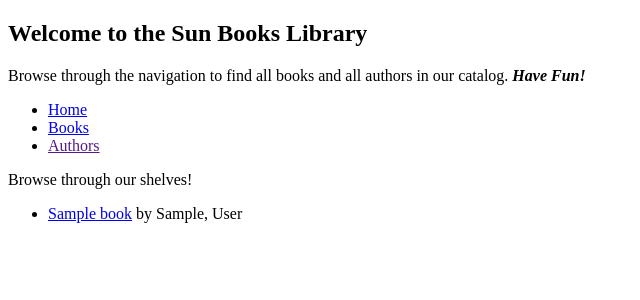
After one commit to DorisDjango/Sunbooks_Library1, a Django app: page /books/ in a window 1280 px wide. The commit adds this page. Shown: the top 300 px of the page, without its empty margins (0-640 px from the left). Run offline with Django 4.2, Linux system fonts and the light colour scheme; tables that the repository leaves empty hold one stand-in row (values such as "Sample post").

Commit message:
working on the views, resorted to function based views

```diff
--- a/Sunbooks/settings.py
+++ b/Sunbooks/settings.py
@@ -9,7 +9,7 @@ https://docs.djangoproject.com/en/4.0/topics/settings/
 For the full list of settings and their values, see
 https://docs.djangoproject.com/en/4.0/ref/settings/
 """
-
+import os
 from pathlib import Path
 
 # Build paths inside the project like this: BASE_DIR / 'subdir'.
@@ -56,7 +56,7 @@ ROOT_URLCONF = 'Sunbooks.urls'
 TEMPLATES = [
     {
         'BACKEND': 'django.template.backends.django.DjangoTemplates',
-        'DIRS': [],
+        'DIRS': [os.path.join(BASE_DIR, 'templates')],
         'APP_DIRS': True,
         'OPTIONS': {
             'context_processors': [
--- a/library/admin.py
+++ b/library/admin.py
@@ -26,7 +26,7 @@ class BookInstanceInline(admin.TabularInline):
 
 @admin.register(Book)
 class BookAdmin(admin.ModelAdmin):
-    list_display = ('title', 'author', 'display_genre')
+    list_display = ('title', 'author')
 
     inlines = [BookInstanceInline]
 
--- a/library/models.py
+++ b/library/models.py
@@ -27,10 +27,7 @@ class Book(models.Model):
         return self.title
 
     def get_absolute_url(self):
-        return reverse("book_detail", kwargs={"pk": self.pk})
-
-    def display_genre(self):
-        return ' , '.join(genre.name for genre in self.genre.all()[:3])
+        return reverse("book-detail", args=[str(self.id)])
 
 class BookInstance(models.Model):
     book = models.ForeignKey(Book, on_delete=models.RESTRICT, null=True, blank=True)
--- a/library/urls.py
+++ b/library/urls.py
@@ -4,4 +4,6 @@ from . import views
 
 urlpatterns = [
     path('', views.home, name='home'),
+    path('books/', views.BookList, name='books'),
+    path('book/<int:pk>', views.BookDetail, name='book-detail')
 ]
--- a/library/views.py
+++ b/library/views.py
@@ -1,7 +1,11 @@
-from django.shortcuts import render
+
+from django.shortcuts import render, get_object_or_404
 from .models import Author, BookInstance, Book, Language, Genre
+from django.views import generic
 
 # Create your views here.
+
+
 def home(request):
     num_of_books = Book.objects.all().count()
     num_of_book_instances = BookInstance.objects.all().count()
@@ -12,7 +16,28 @@ def home(request):
         'num_of_books': num_of_books,
         'num_of_book_instances': num_of_book_instances,
         'num_of_book_instances_available': num_of_book_instances_available,
-        'num_of_authors': num_of_authors
+        'num_of_authors': num_of_authors,
+    } #its closed surely
+
+
+
+    return render(request, 'home.html', context=context)
+
+
+
+def BookList(request):
+    book_list = Book.objects.all()
+
+    context = {
+        'book_list': book_list
+    }
+    return render(request, 'books.html', context=context)
+
+def BookDetail(request,pk=None):
+    book_detail = get_object_or_404(Book, pk=pk)
+
+    context = {
+        'book_detail': book_detail
     }
 
-    return render(request, 'home.html', context=context)
+    return render(request, 'book_detail.html', context=context)
--- a/library/templates/base.html
+++ b/templates/base.html
@@ -15,7 +15,7 @@
             {% block sidebar %}
             <ul class="sidebar">
                 <li><a href="{% url 'home' %}">Home</a></li>
-                <li><a href="">Books</a></li>
+                <li><a href="{% url 'books' %}">Books</a></li>
                 <li><a href="">Authors</a></li>
             </ul>
             {% endblock %}
--- /dev/null
+++ b/templates/books.html
@@ -0,0 +1,16 @@
+{% extends "base.html" %}
+
+{% block content %}
+    <p>Browse through our shelves!</p>
+    {% if book_list %}
+
+    <ul>
+        {% for book in book_list %}
+        <li><a href="{{book.get_absolute_url}}">{{book.title}}</a> by {{book.author}}</li>
+        {% endfor %}
+    </ul>
+
+    {% else %}
+      <p>There are no books in the library!</p>
+    {% endif %}
+{% endblock %}
```
Also changed, not shown: templates/book_detail.html (added, +15 -0 lines), templates/home.html (renamed from library/templates/home.html, +4 -4 lines), library/static/css/library.css (deleted), library/templates/new.html (deleted).
